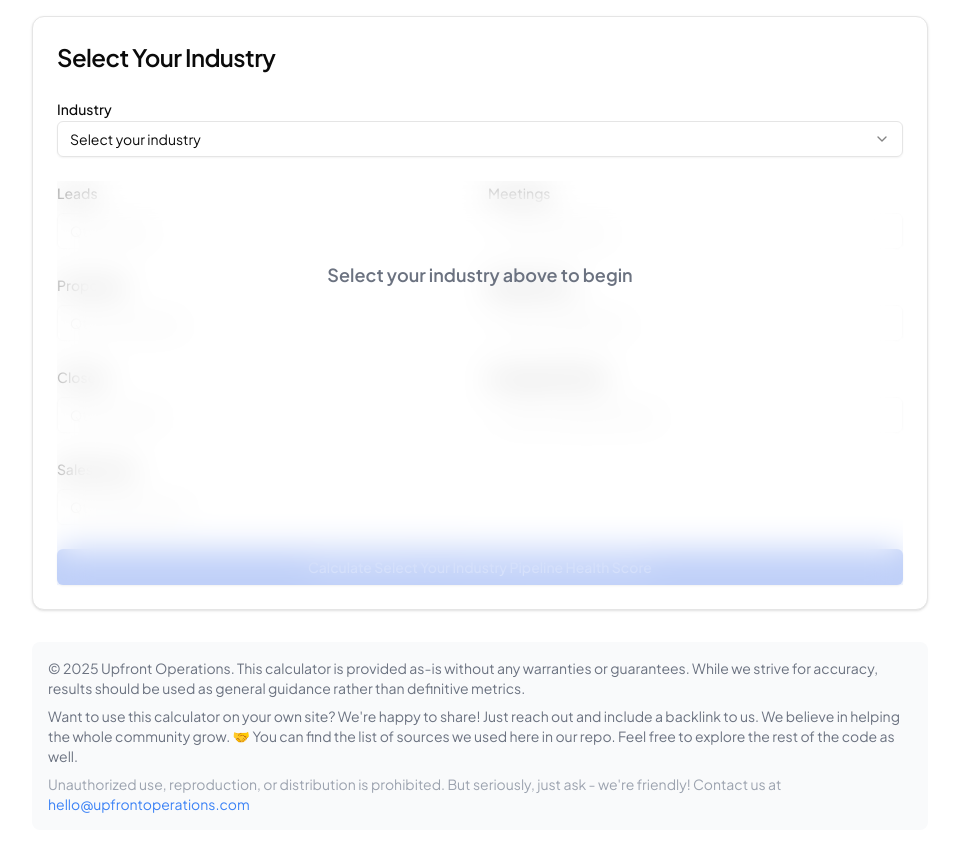
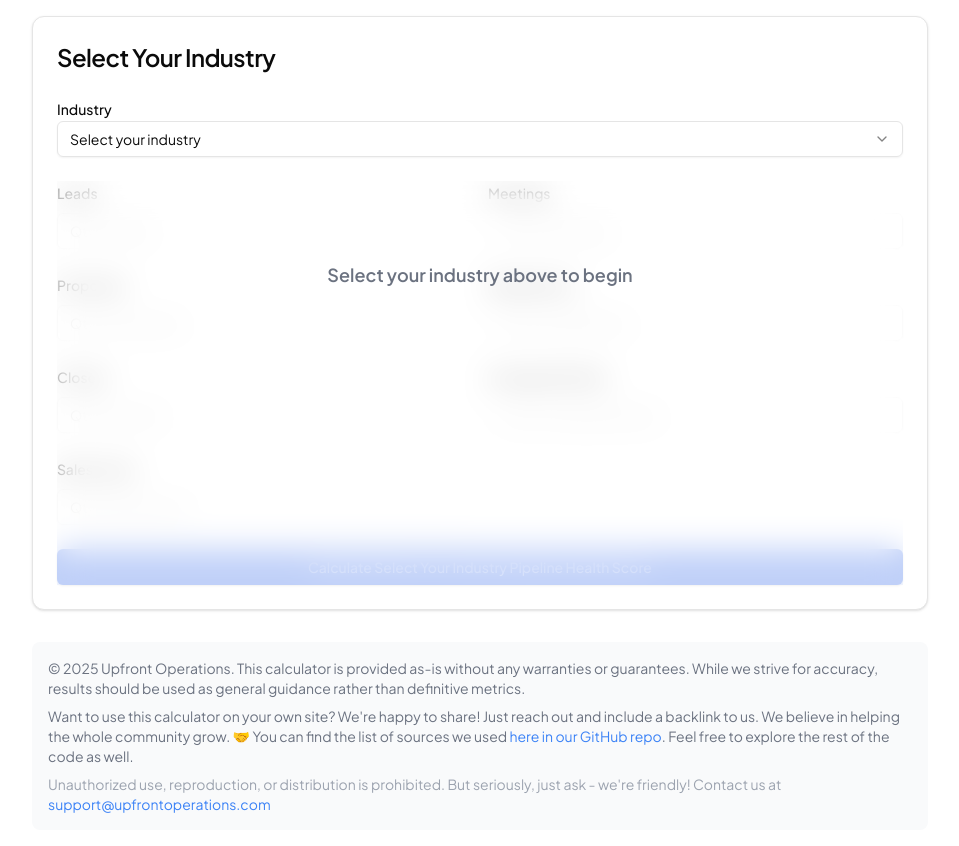
Before and after one commit to upfront-operations/pipeline-calc, a Next.js app: page / in a window 1280 px wide. Shown: the whole page, without its empty margins (160-1119 px from the left). Built offline with nearby package versions, Linux system fonts and the light colour scheme.

Commit message:
fix: disclaimer text

```diff
--- a/app/page.tsx
+++ b/app/page.tsx
@@ -32,11 +32,11 @@ export default function Home() {
         <p className="mb-2">
           Want to use this calculator on your own site? We&apos;re happy to share! Just reach out and include a backlink to us.
           We believe in helping the whole community grow. 🤝
-          You can find the list of sources we used here in our repo. Feel free to explore the rest of the code as well.
+          You can find the list of sources we used <a href="https://github.com/upfront-operations/pipeline-calc/" className="text-blue-500 hover:text-blue-600">here in our GitHub repo</a>. Feel free to explore the rest of the code as well.
         </p>
         <p>
           <span className="text-gray-400">Unauthorized use, reproduction, or distribution is prohibited. But seriously, just ask - we&apos;re friendly! Contact us at </span>
-          <a href="mailto:support@upfrontoperations.com" className="text-blue-500 hover:text-blue-600">hello@upfrontoperations.com</a>
+          <a href="mailto:support@upfrontoperations.com" className="text-blue-500 hover:text-blue-600">support@upfrontoperations.com</a>
         </p>
       </div>
     </main>
```
